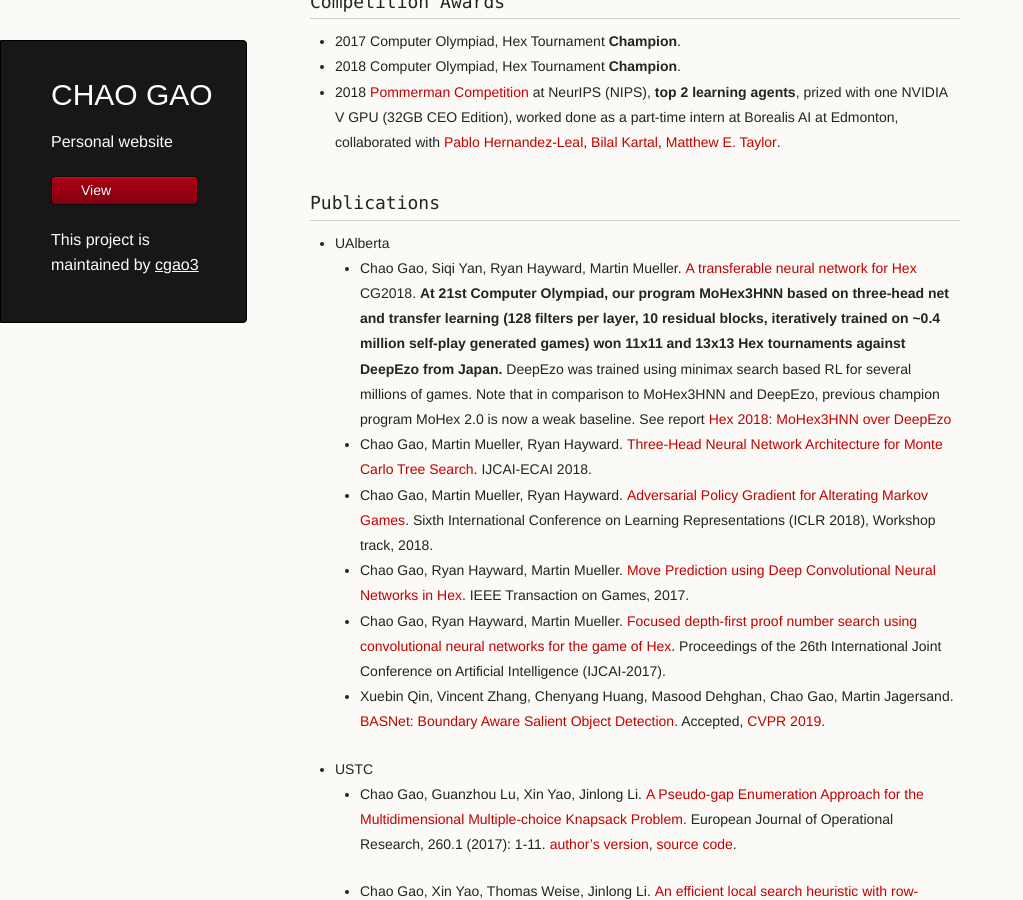
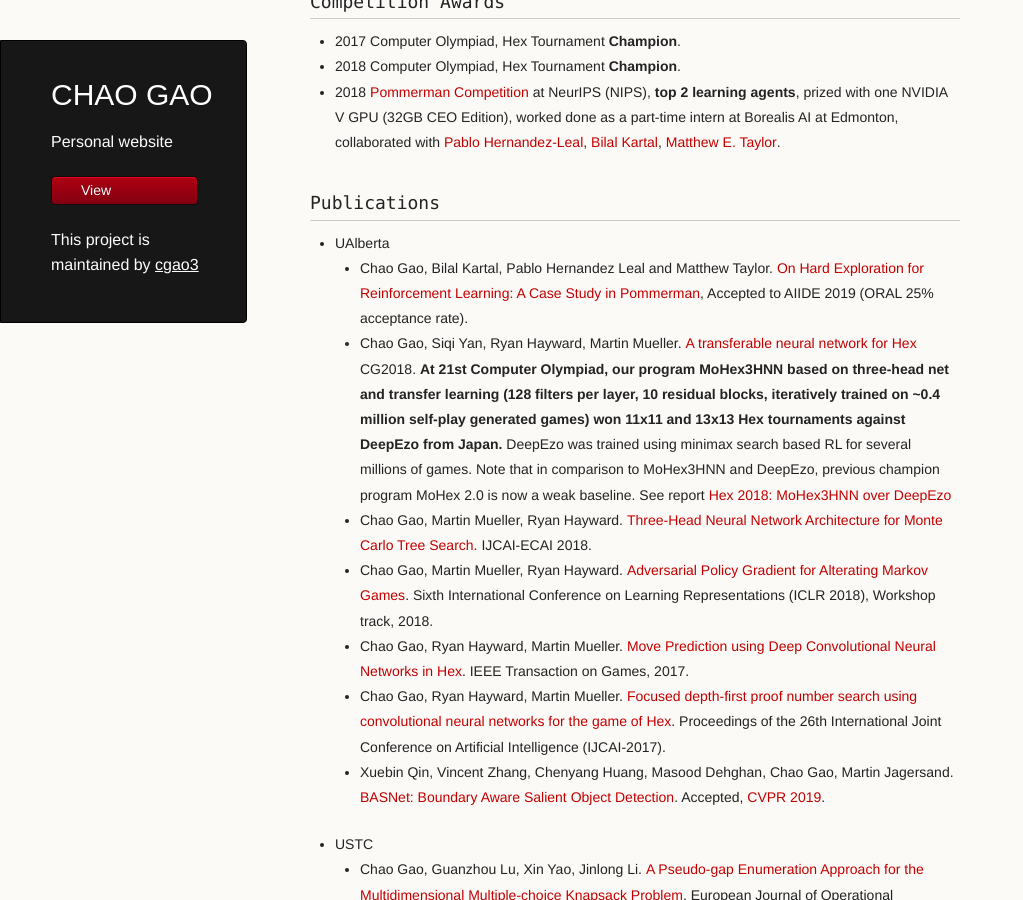
Before and after one commit to cgao3/cgao3-old.github.io, a Jekyll site: the page built from index.md, in a window 1280 px wide and 900 px high, scrolled down 741 px. Shown: the whole window, without its empty margins (0-1023 px from the left). Built offline with Jekyll 4.4.1, drawn with Linux system fonts in a browser that asks for light colours; our own code applies the rules of GitHub Pages for plain Markdown files; a script that is not in the unit is left out.

Commit message:
Update index.md

```diff
--- a/index.md
+++ b/index.md
@@ -28,6 +28,7 @@
 ### Publications
 
 + UAlberta
+    + Chao Gao, Bilal Kartal, Pablo Hernandez Leal and Matthew Taylor. [On Hard Exploration for Reinforcement Learning: A Case Study in Pommerman](#), Accepted to AIIDE 2019 (ORAL 25% acceptance rate).
     + Chao Gao, Siqi Yan, Ryan Hayward, Martin Mueller. [A transferable neural network for Hex](https://webdocs.cs.ualberta.ca/~mmueller/ps/2018/2018-cg-transferable-network.pdf) CG2018. **At 21st Computer Olympiad, our program MoHex3HNN based on three-head net and transfer learning (128 filters per layer, 10 residual blocks, iteratively trained on ~0.4 million self-play generated games) won 11x11 and 13x13 Hex tournaments against DeepEzo from Japan.** DeepEzo was trained using minimax search based RL for several millions of games. Note that in comparison to MoHex3HNN and DeepEzo, previous champion program MoHex 2.0 is now a weak baseline. See report [Hex 2018: MoHex3HNN over DeepEzo](http://webdocs.cs.ualberta.ca/~hayward/papers/taiwan18.pdf)
     + Chao Gao, Martin Mueller, Ryan Hayward. [Three-Head Neural Network Architecture for Monte Carlo Tree Search](https://www.ijcai.org/proceedings/2018/0523.pdf). IJCAI-ECAI 2018.
     + Chao Gao, Martin Mueller, Ryan Hayward. [Adversarial Policy Gradient for Alterating Markov Games](https://openreview.net/forum?id=ByINFNJDz). Sixth International Conference on Learning Representations (ICLR 2018), Workshop track, 2018.
```
